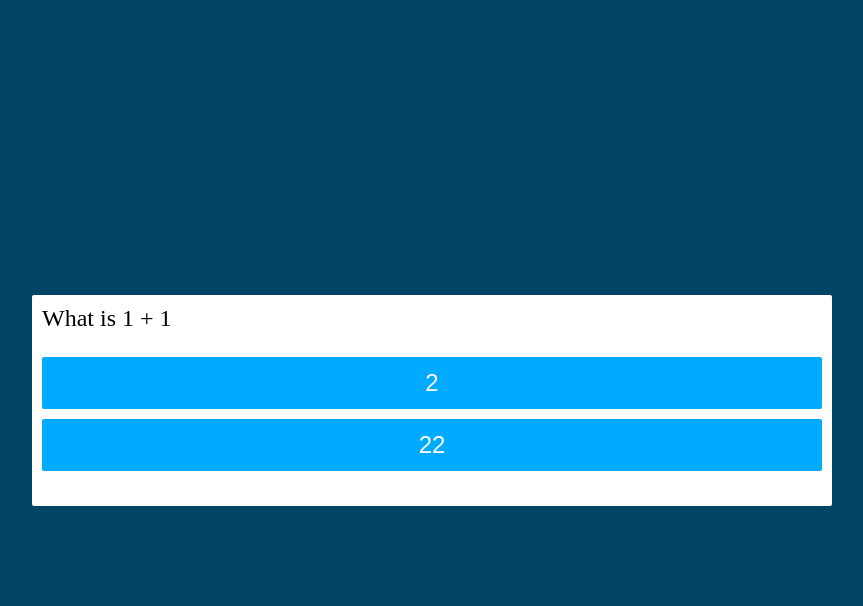
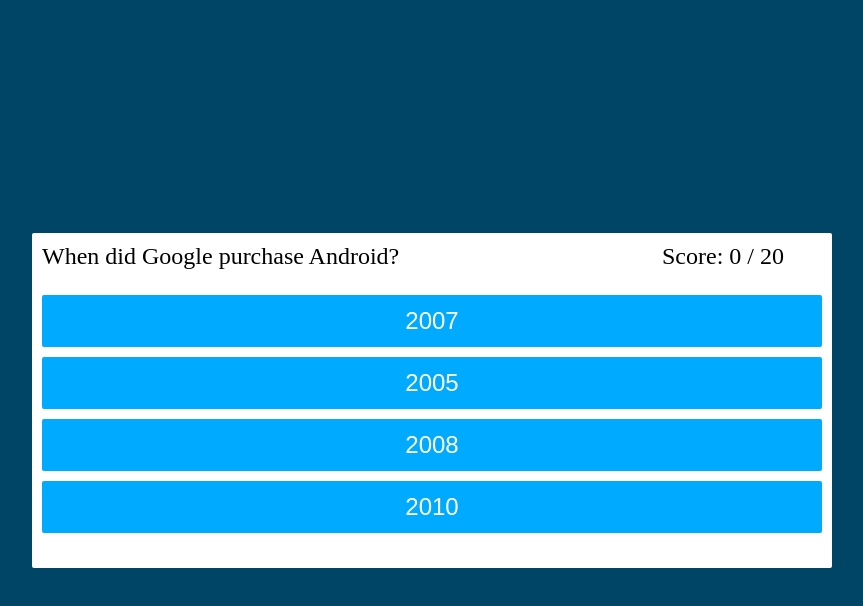
Before and after one commit to rkessal/quiz, a plain HTML site: page index.html in a window 1280 px wide. Both pictures are taken after a click on the button "Start". Shown: the whole page, without its empty margins (208-1071 px from the left). Drawn offline with Linux system fonts and the light colour scheme.

Commit message:
first commit

```diff
--- a/index.html
+++ b/index.html
@@ -6,18 +6,23 @@
     <meta name="viewport" content="width=device-width, initial-scale=1.0">
     <link rel="stylesheet" href="styles.css">
     <script defer src="script.js"></script>
+    <script src="questions.json"></script>
     <title>Quiz</title>
 </head>
 <body>
     <div class="container">
         <div id="question-container" class="hide">
-            <div id="question" class="question">Question</div>
+            <div class="question-header">
+                <div id="question" class="question">Question</div>
+                <div id="score" class="score">0</div>
+            </div>
             <div id="answer-button" class="btn-grid">
                 <button class="btn">Answer 1</button>
                 <button class="btn">Answer 2</button>
                 <button class="btn">Answer 3</button>
                 <button class="btn">Answer 4</button>
             </div>
+
         </div>
         <div class="controls">
             <button id="start-btn" class="start-btn btn">Start</button>
--- /dev/null
+++ b/questions.json
@@ -0,0 +1,497 @@
+[
+    {
+        "QuestionID": "20",
+        "Question": "Which piece of code used in Android is not open source? ",
+        "Answers": [
+            {
+                "AnswerID": "72",
+                "Answer": "Keypad driver",
+                "isCorrect": "0"
+            },
+            {
+                "AnswerID": "73",
+                "Answer": "WiFi? driver",
+                "isCorrect": "1"
+            },
+            {
+                "AnswerID": "74",
+                "Answer": "Audio driver",
+                "isCorrect": "0"
+            },
+            {
+                "AnswerID": "75",
+                "Answer": "Power management",
+                "isCorrect": "0"
+            }
+        ]
+    },
+    {
+        "QuestionID": "15",
+        "Question": "Which one is not a nickname of a version of Android? ",
+        "Answers": [
+            {
+                "AnswerID": "54",
+                "Answer": "cupcake",
+                "isCorrect": "0"
+            },
+            {
+                "AnswerID": "55",
+                "Answer": "Gingerbread",
+                "isCorrect": "0"
+            },
+            {
+                "AnswerID": "56",
+                "Answer": "Honeycomb",
+                "isCorrect": "0"
+            },
+            {
+                "AnswerID": "57",
+                "Answer": "Muffin",
+                "isCorrect": "1"
+            }
+        ]
+    },
+    {
+        "QuestionID": "1",
+        "Question": "Android is licensed under which open source licensing license?",
+        "Answers": [
+            {
+                "AnswerID": "1",
+                "Answer": "Gnu's GPL",
+                "isCorrect": "0"
+            },
+            {
+                "AnswerID": "2",
+                "Answer": "Apache\/MIT",
+                "isCorrect": "1"
+            },
+            {
+                "AnswerID": "3",
+                "Answer": "OSS",
+                "isCorrect": "0"
+            },
+            {
+                "AnswerID": "4",
+                "Answer": "Sourceforge",
+                "isCorrect": "0"
+            }
+        ]
+    },
+    {
+        "QuestionID": "17",
+        "Question": "Why are the so few users left with versions 1.0 and 1.1? ",
+        "Answers": [
+            {
+                "AnswerID": "60",
+                "Answer": "The first phones were released with version 1.5",
+                "isCorrect": "0"
+            },
+            {
+                "AnswerID": "61",
+                "Answer": "1.0 and 1.1 had security holes that forced carriers to recall phones using them",
+                "isCorrect": "0"
+            },
+            {
+                "AnswerID": "62",
+                "Answer": "1.0 and 1.1 are just number designations for the version Apple's iPhone is running",
+                "isCorrect": "0"
+            },
+            {
+                "AnswerID": "63",
+                "Answer": "Everyone with 1.0 and 1.1 were upgraded to 1.5 over the air automatically",
+                "isCorrect": "1"
+            }
+        ]
+    },
+    {
+        "QuestionID": "16",
+        "Question": "Android doesn't make any assumptions about a device's screen size, resolution, or chipset.:  ",
+        "Answers": [
+            {
+                "AnswerID": "58",
+                "Answer": "True",
+                "isCorrect": "1"
+            },
+            {
+                "AnswerID": "59",
+                "Answer": "False",
+                "isCorrect": "0"
+            }
+        ]
+    },
+    {
+        "QuestionID": "9",
+        "Question": "A device with Android installed is needed to develop apps for Android. ",
+        "Answers": [
+            {
+                "AnswerID": "33",
+                "Answer": "True",
+                "isCorrect": "0"
+            },
+            {
+                "AnswerID": "34",
+                "Answer": "False",
+                "isCorrect": "1"
+            }
+        ]
+    },
+    {
+        "QuestionID": "10",
+        "Question": "Android tries hard to ______________ low-level components, such as the software stack, with interfaces so that vendor-specific code can be managed easily.",
+        "Answers": [
+            {
+                "AnswerID": "35",
+                "Answer": "confound",
+                "isCorrect": "0"
+            },
+            {
+                "AnswerID": "36",
+                "Answer": "absract",
+                "isCorrect": "1"
+            },
+            {
+                "AnswerID": "37",
+                "Answer": "modularize",
+                "isCorrect": "0"
+            },
+            {
+                "AnswerID": "38",
+                "Answer": "compound",
+                "isCorrect": "0"
+            }
+        ]
+    },
+    {
+        "QuestionID": "4",
+        "Question": "What was Google's main business motivation for supporting Android?",
+        "Answers": [
+            {
+                "AnswerID": "13",
+                "Answer": "To level the playing field for mobile devices",
+                "isCorrect": "0"
+            },
+            {
+                "AnswerID": "14",
+                "Answer": "To directly compete with the iPhone",
+                "isCorrect": "0"
+            },
+            {
+                "AnswerID": "15",
+                "Answer": "To corner the mobile device application market for licensing purposes",
+                "isCorrect": "0"
+            },
+            {
+                "AnswerID": "16",
+                "Answer": "To allow them to advertise more",
+                "isCorrect": "1"
+            }
+        ]
+    },
+    {
+        "QuestionID": "3",
+        "Question": "As an Android programmer, what version of Android should you use as your minimum development target? ",
+        "Answers": [
+            {
+                "AnswerID": "9",
+                "Answer": "Versions 1.6 or 2.0",
+                "isCorrect": "1"
+            },
+            {
+                "AnswerID": "10",
+                "Answer": "Versions 1.0 or 1.1",
+                "isCorrect": "0"
+            },
+            {
+                "AnswerID": "11",
+                "Answer": "Versions 1.2 or 1.3",
+                "isCorrect": "0"
+            },
+            {
+                "AnswerID": "12",
+                "Answer": "Versions 2.3 or 3.0",
+                "isCorrect": "0"
+            }
+        ]
+    },
+    {
+        "QuestionID": "13",
+        "Question": "When did Google purchase Android?",
+        "Answers": [
+            {
+                "AnswerID": "46",
+                "Answer": "2007",
+                "isCorrect": "0"
+            },
+            {
+                "AnswerID": "47",
+                "Answer": "2005",
+                "isCorrect": "1"
+            },
+            {
+                "AnswerID": "48",
+                "Answer": "2008",
+                "isCorrect": "0"
+            },
+            {
+                "AnswerID": "49",
+                "Answer": "2010",
+                "isCorrect": "0"
+            }
+        ]
+    },
+    {
+        "QuestionID": "21",
+        "Question": "Which Android version had the greatest share of the market as of January 2011? ",
+        "Answers": [
+            {
+                "AnswerID": "76",
+                "Answer": "1.1",
+                "isCorrect": "0"
+            },
+            {
+                "AnswerID": "77",
+                "Answer": "1.5",
+                "isCorrect": "1"
+            },
+            {
+                "AnswerID": "78",
+                "Answer": "2.3",
+                "isCorrect": "0"
+            },
+            {
+                "AnswerID": "79",
+                "Answer": "3.4",
+                "isCorrect": "0"
+            }
+        ]
+    },
+    {
+        "QuestionID": "6",
+        "Question": "From a phone manufacturer's point of view, what makes Android so great? ",
+        "Answers": [
+            {
+                "AnswerID": "21",
+                "Answer": "Aside from some specific drivers, it provides everything to make a phone work",
+                "isCorrect": "1"
+            },
+            {
+                "AnswerID": "22",
+                "Answer": "It makes the hardware work better",
+                "isCorrect": "0"
+            },
+            {
+                "AnswerID": "23",
+                "Answer": "It allows them to compete with Apple's iPhone",
+                "isCorrect": "0"
+            },
+            {
+                "AnswerID": "24",
+                "Answer": "It allows users to create apps, generating revenue for the companies",
+                "isCorrect": "0"
+            }
+        ]
+    },
+    {
+        "QuestionID": "12",
+        "Question": "What part of the Android platform is open source?",
+        "Answers": [
+            {
+                "AnswerID": "41",
+                "Answer": "low-level Linux modules",
+                "isCorrect": "0"
+            },
+            {
+                "AnswerID": "42",
+                "Answer": "all of these answers #The entire stack is an open source platform",
+                "isCorrect": "1"
+            },
+            {
+                "AnswerID": "43",
+                "Answer": "native libraries",
+                "isCorrect": "0"
+            },
+            {
+                "AnswerID": "44",
+                "Answer": "application framework",
+                "isCorrect": "0"
+            },
+            {
+                "AnswerID": "45",
+                "Answer": "complete applications",
+                "isCorrect": "0"
+            }
+        ]
+    },
+    {
+        "QuestionID": "5",
+        "Question": "What was the first phone released that ran the Android OS?",
+        "Answers": [
+            {
+                "AnswerID": "17",
+                "Answer": "Google gPhone",
+                "isCorrect": "0"
+            },
+            {
+                "AnswerID": "18",
+                "Answer": "T-Mobile G1",
+                "isCorrect": "1"
+            },
+            {
+                "AnswerID": "19",
+                "Answer": "Motorola Droid",
+                "isCorrect": "0"
+            },
+            {
+                "AnswerID": "20",
+                "Answer": "HTC Hero",
+                "isCorrect": "0"
+            }
+        ]
+    },
+    {
+        "QuestionID": "18",
+        "Question": "Which among these are NOT a part of Android's native libraries? ",
+        "Answers": [
+            {
+                "AnswerID": "64",
+                "Answer": "Webkit",
+                "isCorrect": "0"
+            },
+            {
+                "AnswerID": "65",
+                "Answer": "Dalvik",
+                "isCorrect": "1"
+            },
+            {
+                "AnswerID": "66",
+                "Answer": "OpenGL",
+                "isCorrect": "0"
+            },
+            {
+                "AnswerID": "67",
+                "Answer": "SQLite",
+                "isCorrect": "0"
+            }
+        ]
+    },
+    {
+        "QuestionID": "2",
+        "Question": "Although most people's first thought when they think of Android is Google, Android is not actually owned by Google. Who owns the Android platform?",
+        "Answers": [
+            {
+                "AnswerID": "5",
+                "Answer": "Oracle Technology",
+                "isCorrect": "0"
+            },
+            {
+                "AnswerID": "6",
+                "Answer": "Dalvik",
+                "isCorrect": "0"
+            },
+            {
+                "AnswerID": "7",
+                "Answer": "Open Handset Alliance",
+                "isCorrect": "1"
+            },
+            {
+                "AnswerID": "8",
+                "Answer": "The above statement is  and Android is owned by Google",
+                "isCorrect": "0"
+            }
+        ]
+    },
+    {
+        "QuestionID": "14",
+        "Question": "Android releases since 1.5 have been given nicknames derived how?",
+        "Answers": [
+            {
+                "AnswerID": "50",
+                "Answer": "Adjective and strange animal",
+                "isCorrect": "0"
+            },
+            {
+                "AnswerID": "51",
+                "Answer": "Food",
+                "isCorrect": "1"
+            },
+            {
+                "AnswerID": "52",
+                "Answer": "Something that starts w\/ 'A' -> Something that starts w\/ 'B'...",
+                "isCorrect": "0"
+            },
+            {
+                "AnswerID": "53",
+                "Answer": "American states",
+                "isCorrect": "0"
+            }
+        ]
+    },
+    {
+        "QuestionID": "11",
+        "Question": "Google licensed some proprietary apps. ",
+        "Answers": [
+            {
+                "AnswerID": "39",
+                "Answer": "True",
+                "isCorrect": "1"
+            },
+            {
+                "AnswerID": "40",
+                "Answer": "False",
+                "isCorrect": "0"
+            }
+        ]
+    },
+    {
+        "QuestionID": "8",
+        "Question": "What year was the Open Handset Alliance announced?",
+        "Answers": [
+            {
+                "AnswerID": "29",
+                "Answer": "2005",
+                "isCorrect": "0"
+            },
+            {
+                "AnswerID": "30",
+                "Answer": "2006",
+                "isCorrect": "0"
+            },
+            {
+                "AnswerID": "31",
+                "Answer": "2007",
+                "isCorrect": "1"
+            },
+            {
+                "AnswerID": "32",
+                "Answer": "2008",
+                "isCorrect": "0"
+            }
+        ]
+    },
+    {
+        "QuestionID": "7",
+        "Question": "What is a funny fact about the start of Android?",
+        "Answers": [
+            {
+                "AnswerID": "25",
+                "Answer": "It was orginaly going to be called UFO",
+                "isCorrect": "0"
+            },
+            {
+                "AnswerID": "26",
+                "Answer": "The first version of Android was released without an actual phone on the market",
+                "isCorrect": "1"
+            },
+            {
+                "AnswerID": "27",
+                "Answer": "Androids main purpose was to unlock your car door when you left the keys inside of it.",
+                "isCorrect": "0"
+            },
+            {
+                "AnswerID": "28",
+                "Answer": "Was going to be a closed source application to make more money for its company.",
+                "isCorrect": "0"
+            }
+        ]
+    }
+]
--- a/script.js
+++ b/script.js
@@ -3,8 +3,10 @@ const nextButton = document.getElementById('next-btn')
 const questionContainerElement = document.getElementById('question-container')
 const questionElement = document.getElementById('question')
 const answerButtonsElement = document.getElementById('answer-button')
+const scoreText = document.getElementById('score')
+const questionURL = "./questions.json"
 
-let shuffledQuestions, currentQuestionIndex
+let shuffledQuestions, currentQuestionIndex, score
 
 startButton.addEventListener('click', startGame)
 nextButton.addEventListener('click', () => {
@@ -14,7 +16,9 @@ nextButton.addEventListener('click', () => {
 })
 
 function startGame() {
+    score = 0
     startButton.classList.add('hide')
+    scoreText.innerText = `Score: ${score} / ${questions.length}`
     shuffledQuestions = questions.sort(() => Math.random() - .5)
     currentQuestionIndex = 0
     questionContainerElement.classList.remove('hide')
@@ -30,22 +34,22 @@ function setNextQuestion() {
 function showQuestion(question) {
     console.log("Question index" + currentQuestionIndex)
     console.log("Question length" + shuffledQuestions.length)
-    questionElement.innerText = question.question
-    question.answers.forEach(answer => {
+    questionElement.innerText = question.Question
+    console.log(`score : ${score}`)
+    question.Answers.forEach(answer => {
         const button = document.createElement('button')
-        button.innerText = answer.text
+        button.innerText = answer.Answer
         button.classList.add('btn')
-        if (answer.correct) {
+        if (answer.isCorrect == 1) {
             button.dataset.correct = answer.correct
         }
-        button.addEventListener('click', selectAnswer)
+        button.addEventListener('click', selectAnswer, {once: true})
         answerButtonsElement.appendChild(button)
     })
 }
 
 function resetState() {
     clearStatusClass(document.body)
-    nextButton.classList.add('hide')
     while (answerButtonsElement.firstChild) {
         answerButtonsElement.removeChild(answerButtonsElement.firstChild)
     }
@@ -54,9 +58,24 @@ function resetState() {
 function selectAnswer(e) {
     const selectedButton = e.target
     const correct = selectedButton.dataset.correct
+
+    selectedButton.classList.add("selected")
+
+    if (correct) {
+        score++
+    }
+
+    scoreText.innerText = `Score: ${score} / ${questions.length}`
+
+
+
     setStatusClass(document.body, correct)
     Array.from(answerButtonsElement.children).forEach(button => {
         setStatusClass(button, button.dataset.correct)
+
+        if (!button.classList.contains('selected')) {
+            setUnclickable(button)
+        }
     })
     if (shuffledQuestions.length > currentQuestionIndex + 1) {
         console.log("question list > index")
@@ -67,12 +86,17 @@ function selectAnswer(e) {
         console.log(shuffledQuestions)
         startButton.innerText = 'Restart'
         startButton.classList.remove('hide')
+        nextButton.classList.add('hide')
     }
 }
 
 function setStatusClass(element, correct) {
     clearStatusClass(element)
-    correct ? element.classList.add('btn-correct') : element.classList.add('btn-wrong')
+    if (correct) {
+        element.classList.add('btn-correct')
+    } else {
+        element.classList.add('btn-wrong')
+    }
 }
 
 function clearStatusClass(element) {
@@ -80,33 +104,57 @@ function clearStatusClass(element) {
     element.classList.remove('btn-correct')
 }
 
-const questions = [
+function setUnclickable(element) {
+    element.disabled = true
+}
+
+function getJSON(url, callback) {
+    var xhr = new XMLHttpRequest();
+    xhr.open('GET', url, true);
+    xhr.responseType = 'json';
+    xhr.onload = function() {
+      var status = xhr.status;
+      if (status === 200) {
+        callback(null, xhr.response);
+      } else {
+        callback(status, xhr.response);
+      }
+    };
+    xhr.send();
+}
+
+
+let questions
+const fetchQuestions =
+fetch(questionURL).then(res => res.json()).
+then(out => questions = out).catch(err => {throw err});
+
+
+/*const questions = [
     {
-        question: 'What is 1 + 1',
-        answers: [
-            { text: '2', correct: true },
-            { text: '22', correct: false }
+        Question: 'What is 1 + 1',
+        Answers: [
+            { Answer: '2', isCorrect: true },
+            { Answer: '22', isCorrect: false }
         ]
     },
     {
-        question: 'What is 1 + 1',
-        answers: [
-            { text: '2', correct: true },
-            { text: '22', correct: false }
+        Question: 'What is 1 + 1',
+        Answers: [
+            { Answer: '2', isCorrect: true },
+            { Answer: '22', isCorrect: false }
         ]
-    },
-    {
-        question: 'What is 1 + 1',
-        answers: [
-            { text: '2', correct: true },
-            { text: '22', correct: false }
+    },{
+        Question: 'What is 1 + 1',
+        Answers: [
+            { Answer: '2', isCorrect: true },
+            { Answer: '22', isCorrect: false }
         ]
-    },
-    {
-        question: 'What is 1 + 1',
-        answers: [
-            { text: '2', correct: true },
-            { text: '22', correct: false }
+    },{
+        Question: 'What is 1 + 1',
+        Answers: [
+            { Answer: '2', isCorrect: true },
+            { Answer: '22', isCorrect: false }
         ]
-    },
-]
+    }
+]*/
--- a/styles.css
+++ b/styles.css
@@ -21,8 +21,18 @@ body {
     background-color: hsl(var(--hue), 100%, 20%);
 }
 
+.question-header {
+    display: flex;
+    flex-direction: row;
+    justify-content: space-between;
+}
+
 .question {
     color: black;
+}
+
+.score {
+    min-width: 160px;
 }
 
 .hue-correct {
@@ -53,16 +63,15 @@ body {
 
 .btn:hover {
     border-color: rgb(200, 200, 200);
+    cursor: pointer;
 }
 
 .btn-correct {
     --hue: var(--hue-correct);
-    color: white;
 }
 
 .btn-wrong {
     --hue: var(--hue-wrong);
-    color: white;
 }
 
 .btn-grid {
```
